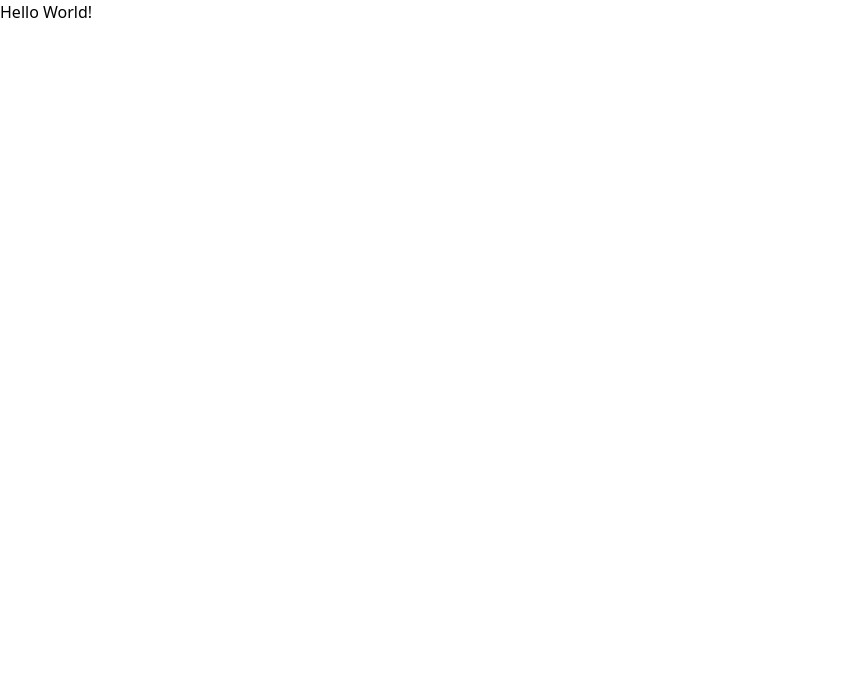
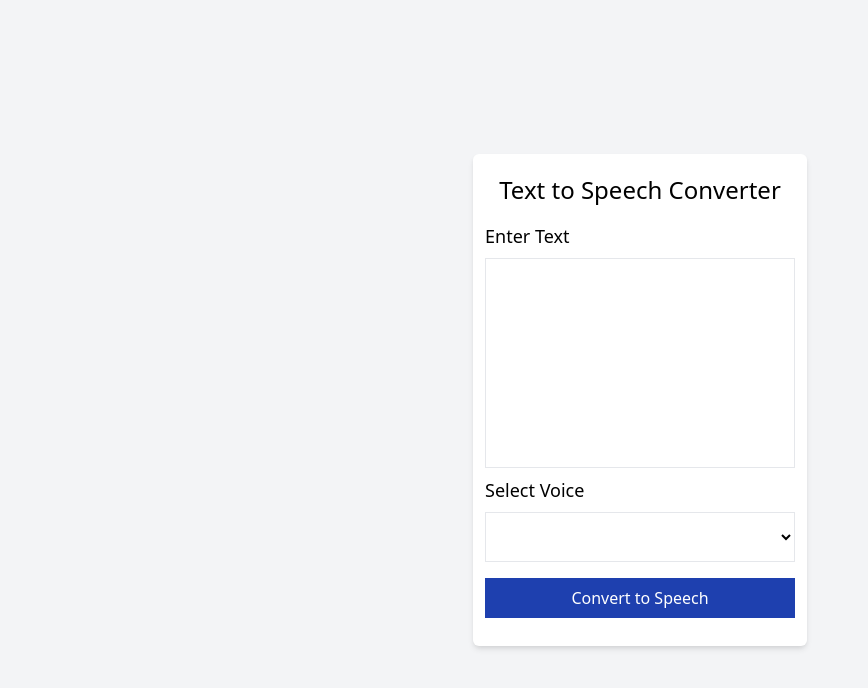
Before and after one commit to PrameshKarki/Text-to-Speech-Converter, a React app: page / in a window 1280 px wide. Shown: the whole page, without its empty margins (0-868 px from the left). Built offline with nearby package versions, Linux system fonts and the light colour scheme.

Commit message:
feat:Available voices list

```diff
--- a/src/app/App.js
+++ b/src/app/App.js
@@ -1,7 +1,11 @@
+import Root from "../components/Root";
+
 
 const App = () => {
     return (
-        <h1>Hello World!</h1>
+        <main className="flex items-center justify-center w-screen h-screen bg-gray-100">
+            <Root/>
+        </main>
     )
 }
 
--- /dev/null
+++ b/src/components/Root.js
@@ -0,0 +1,49 @@
+import { useState, useEffect } from "react";
+import converter from "../utils/converter";
+
+
+
+const Root = () => {
+    const [values, setValues] = useState({
+        text: "",
+        voice: ""
+    });
+
+    const [options, setOptions] = useState([]);
+
+    useEffect(() => {
+        const voiceList = speechSynthesis.getVoices();
+        setOptions(voiceList);
+    }, [])
+
+    const inputChangeHandler = (event) => {
+        let { name, value } = event.target;
+        setValues(latestValue => { return { ...latestValue, [name]: value } })
+    }
+
+    const convertHandler = () => {
+        if (values.text !== "")
+            converter(values);
+    }
+
+    return (
+        <div className="bg-white shadow-md rounded-md p-3">
+            <h1 className="text-2xl text-center my-2">Text to Speech Converter</h1>
+            <div className="form-control flex flex-col">
+                <label htmlFor="text" className=" text-lg my-2">Enter Text</label>
+                <textarea name="text" id="text" cols="30" rows="8" className="block border border-gray-200 focus:border-gray-400 outline-none p-2 resize-none" onChange={(e) => { inputChangeHandler(e) }}></textarea>
+            </div>
+            <div className="form-control flex flex-col">
+                <label htmlFor="voice" className="text-lg my-2">Select Voice</label>
+                <div className="flex items-center border border-gray-200 ">
+                    <select name="voice" id="voice" className="block w-full bg-transparent p-3 outline-none  " onChange={(e) => inputChangeHandler(e)}>
+                        {options.map((voice) => { return <option value={voice.name}>{voice.name} ({voice.lang})</option> })}
+                    </select>
+                </div>
+            </div>
+            <button className="bg-blue-800 text-white block w-full py-2 my-4 hover:bg-blue-900 hover:shadow-md" onClick={convertHandler}>Convert to Speech</button>
+        </div>
+    )
+}
+
+export default Root;
--- /dev/null
+++ b/src/utils/converter.js
@@ -0,0 +1,11 @@
+
+// *Text to speech converter
+const converter = (values) => {
+    console.log(values);
+
+    let utterance=new SpeechSynthesisUtterance(values.text);
+    speechSynthesis.speak(utterance); //Speak the speech
+
+}
+
+export default converter;
```
Also changed, not shown: src/index.css (line endings or trailing spaces).
